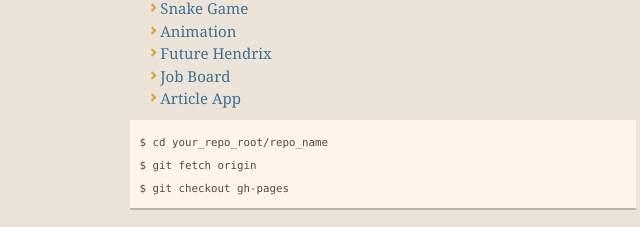
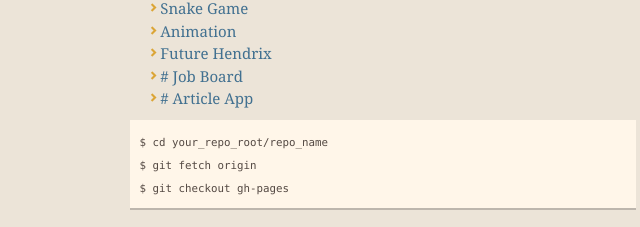
Before and after one commit to jahde/projects, a plain HTML site: page index.html in a window 1280 px wide. Shown: the part 505-732 px from the top of the page, 257-897 px from the left. Drawn offline with nearby package versions, Linux system fonts and the light colour scheme.

Commit message:
commented the non-working apps

```diff
--- a/index.html
+++ b/index.html
@@ -59,8 +59,8 @@
     <li><a href="https://jahde.github.io/game_snake">Snake Game</a></li>
     <li><a href="https://jahde.github.io/animation">Animation</a></li>
     <li><a href="https://foobar-jahde.rhcloud.com/">Future Hendrix</a></li>
-    <li><a href="https://jahde.github.io/#">Job Board</a></li>
-    <li><a href="https://jahde.github.io/#">Article App</a></li>
+    <li><a href="https://jahde.github.io/#"># Job Board</a></li>
+    <li><a href="https://jahde.github.io/#"># Article App</a></li>
   </ul>
 </p>
 
```
